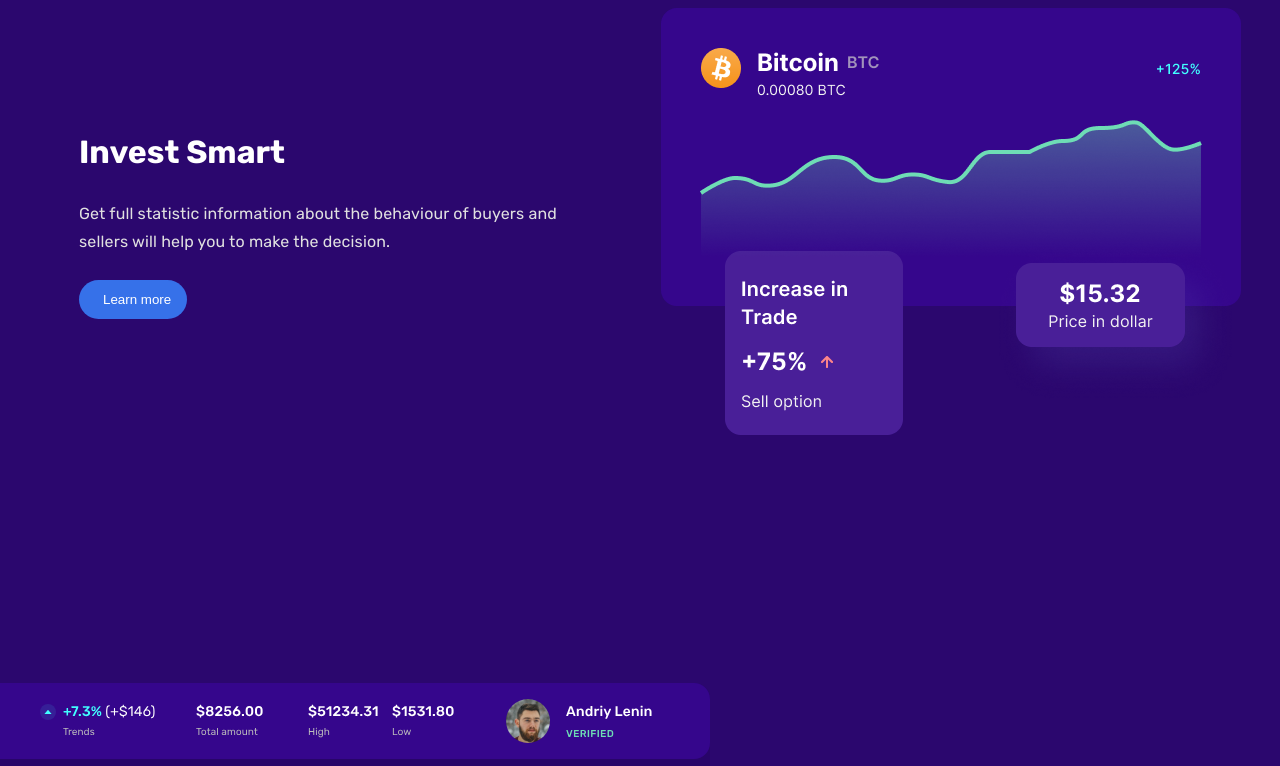
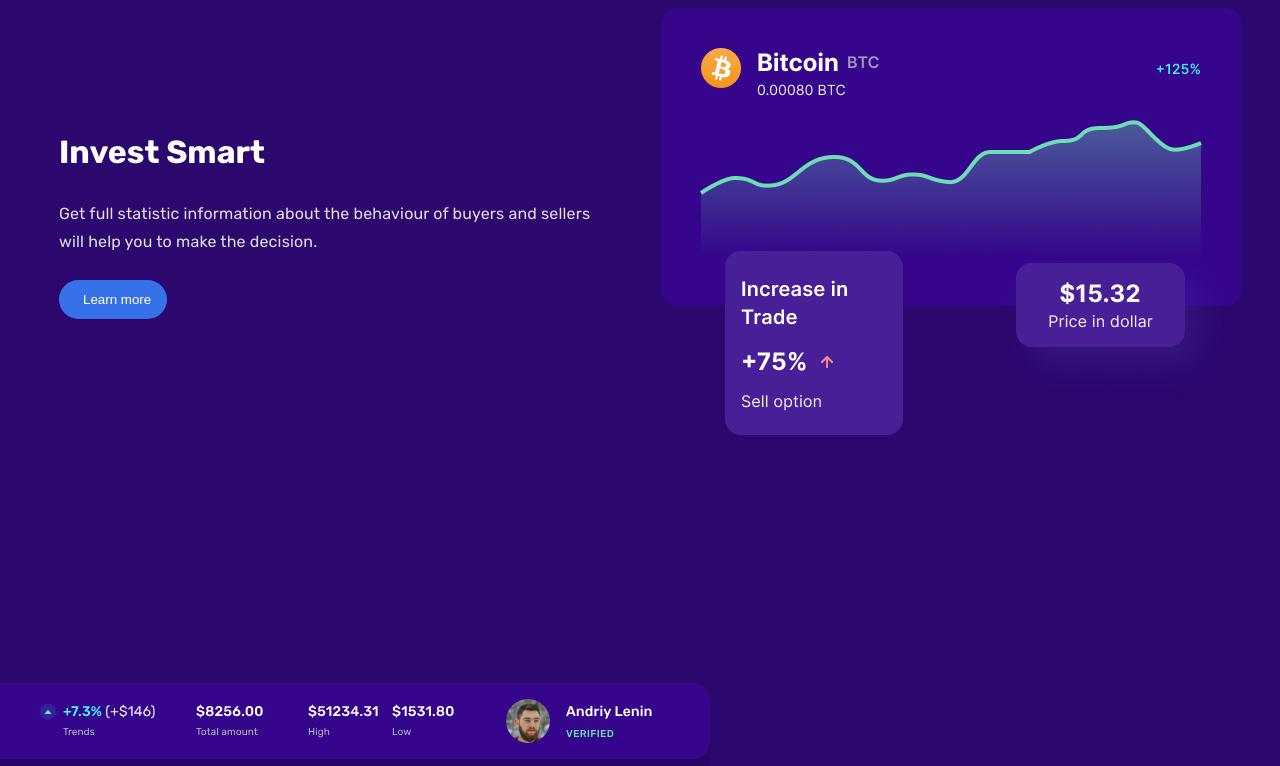
Before and after one commit to Mayorhack/challenge, a React (Create React App) app: page / in a window 1280 px wide. Shown: the part 3420-4186 px from the top of the page. Built offline with nearby package versions, Linux system fonts and the light colour scheme.

Commit message:
Fixed overlay issues

```diff
--- a/src/styles/portfolio.scss
+++ b/src/styles/portfolio.scss
@@ -19,7 +19,7 @@
       margin-block: 45px;
       gap: 48px;
       .portfolio_text {
-        padding: 0 40px;
+        padding: 0 20px;
         @include Flex;
         flex-direction: column;
         align-items: flex-start;
```
